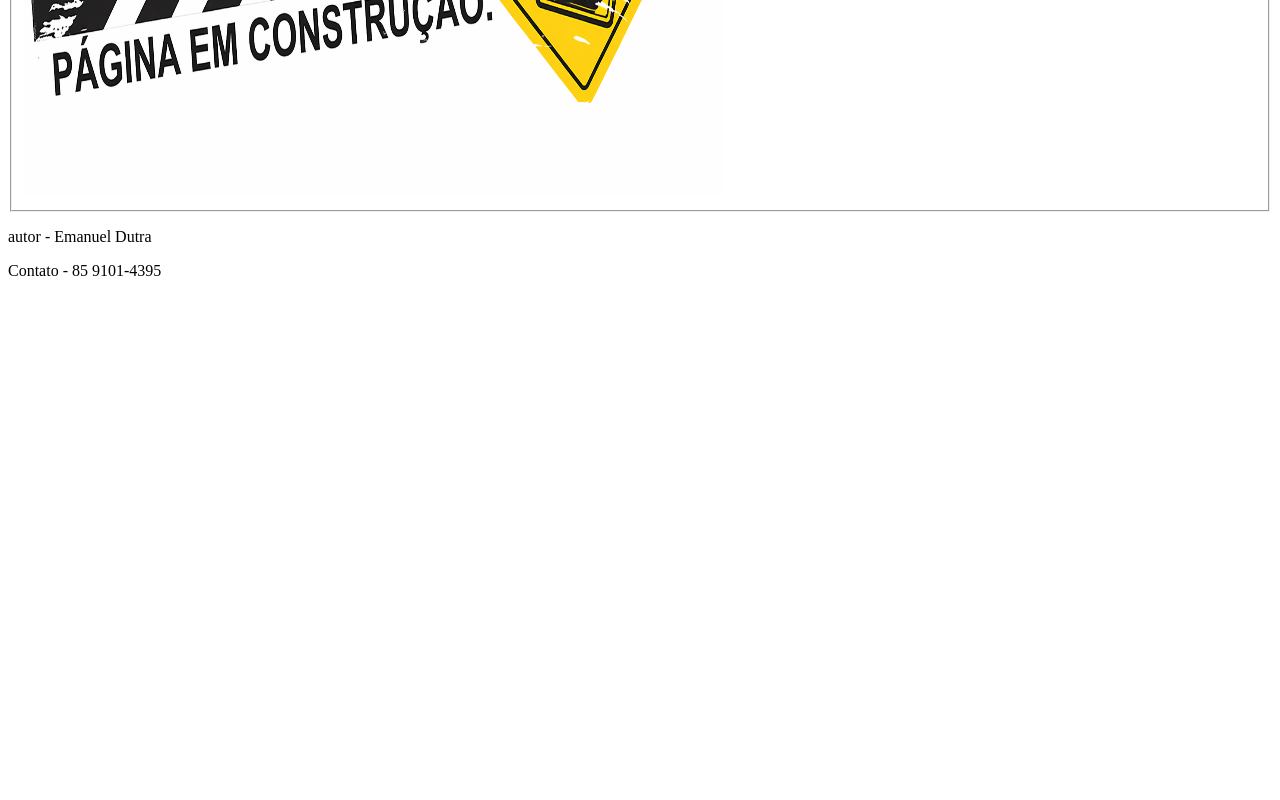
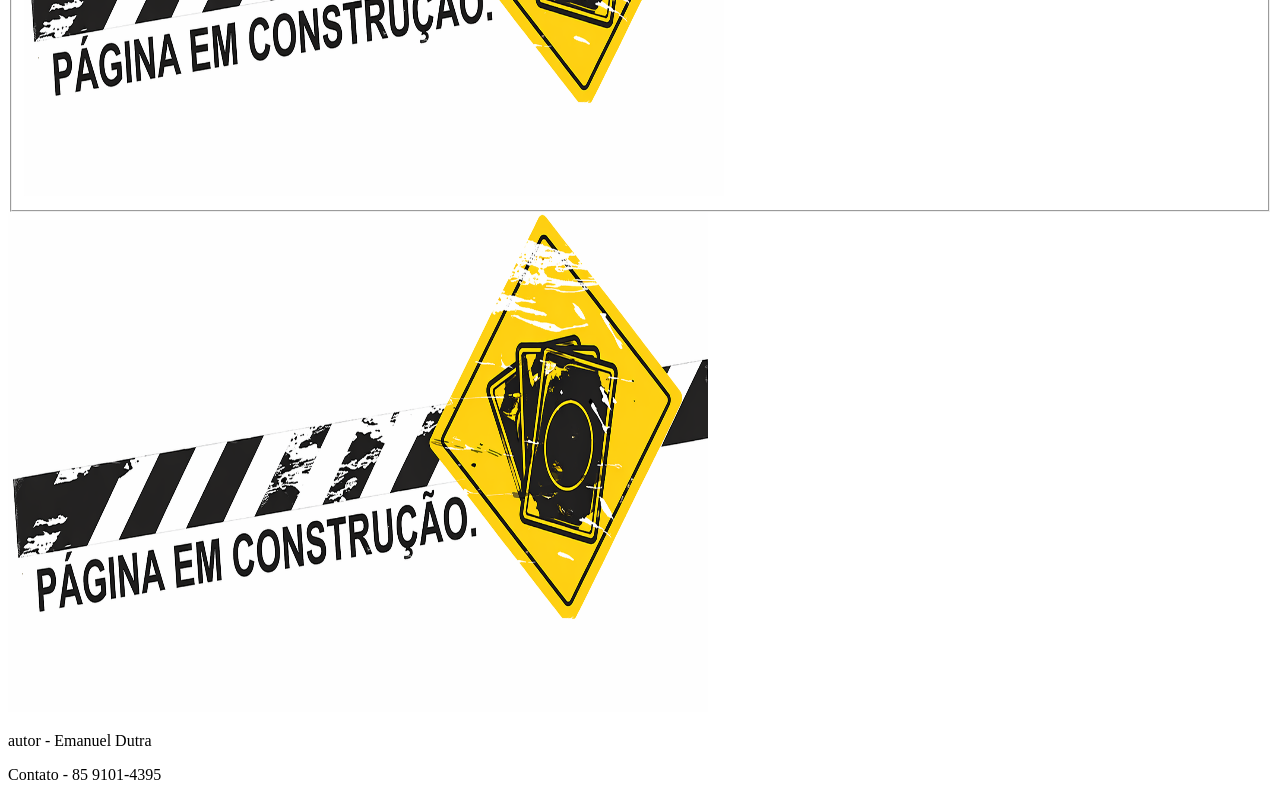
Before and after one commit to Emanuel-Dutra/trabalho_HTML, a plain HTML site: page index.html in a window 1280 px wide. Shown: the part 520-1320 px from the top of the page. Before the commit the page ends 816 px from the top, so only its background shows below. Drawn offline with Linux system fonts and the light colour scheme.

Commit message:
Fix HTML structure and formatting issues

```diff
--- a/index.html
+++ b/index.html
@@ -24,7 +24,7 @@
         <fieldset>
             <img src="src/img/site_em_construção.png" alt="site em construção" width="700" height="500">
         </fieldset>
-
+            <img src="src/img/site_em_construção.png" alt="site em construção" width="700" height="500">
          <footer>
         <p>autor - Emanuel Dutra</p>
         <p>Contato - 85 9101-4395</p>
```
